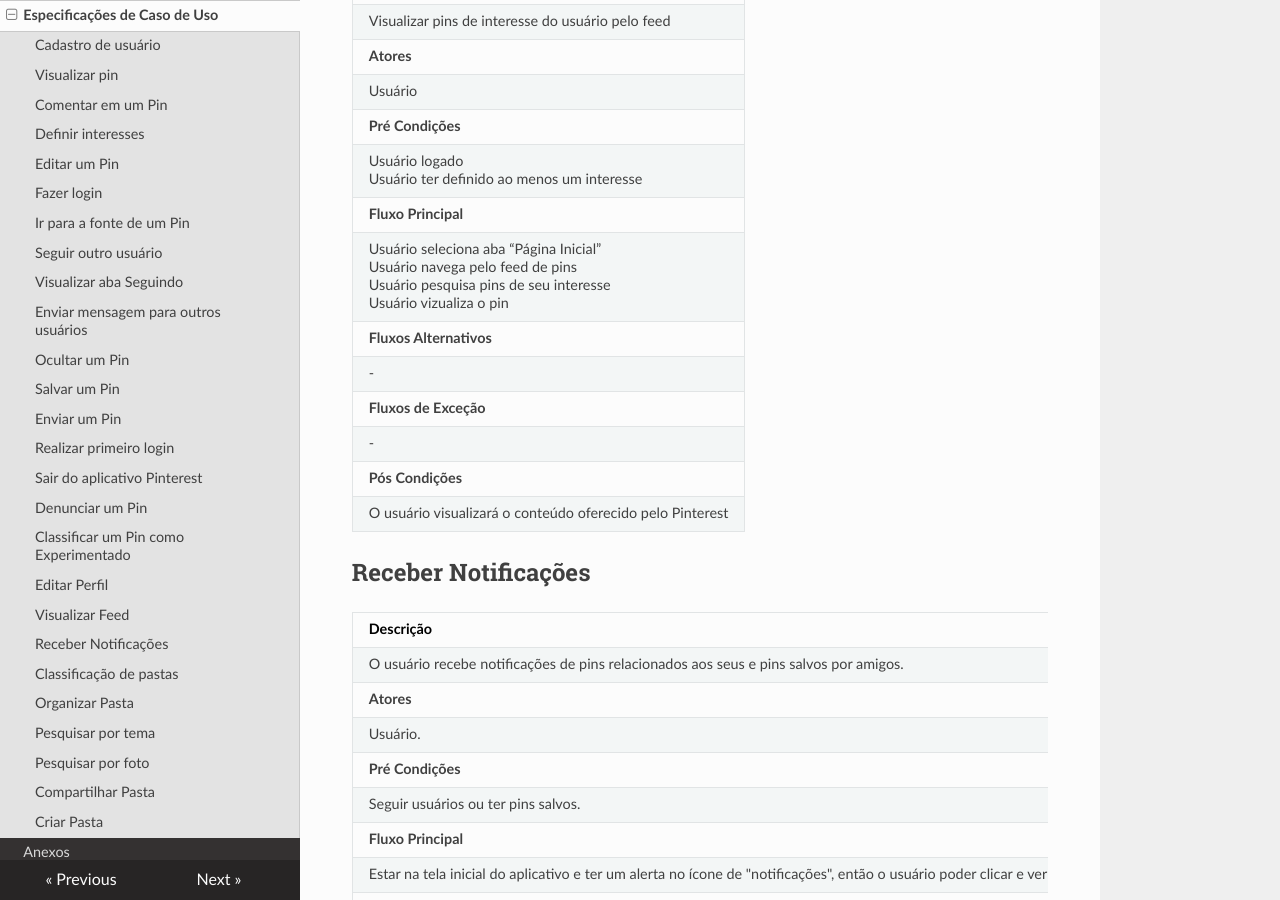
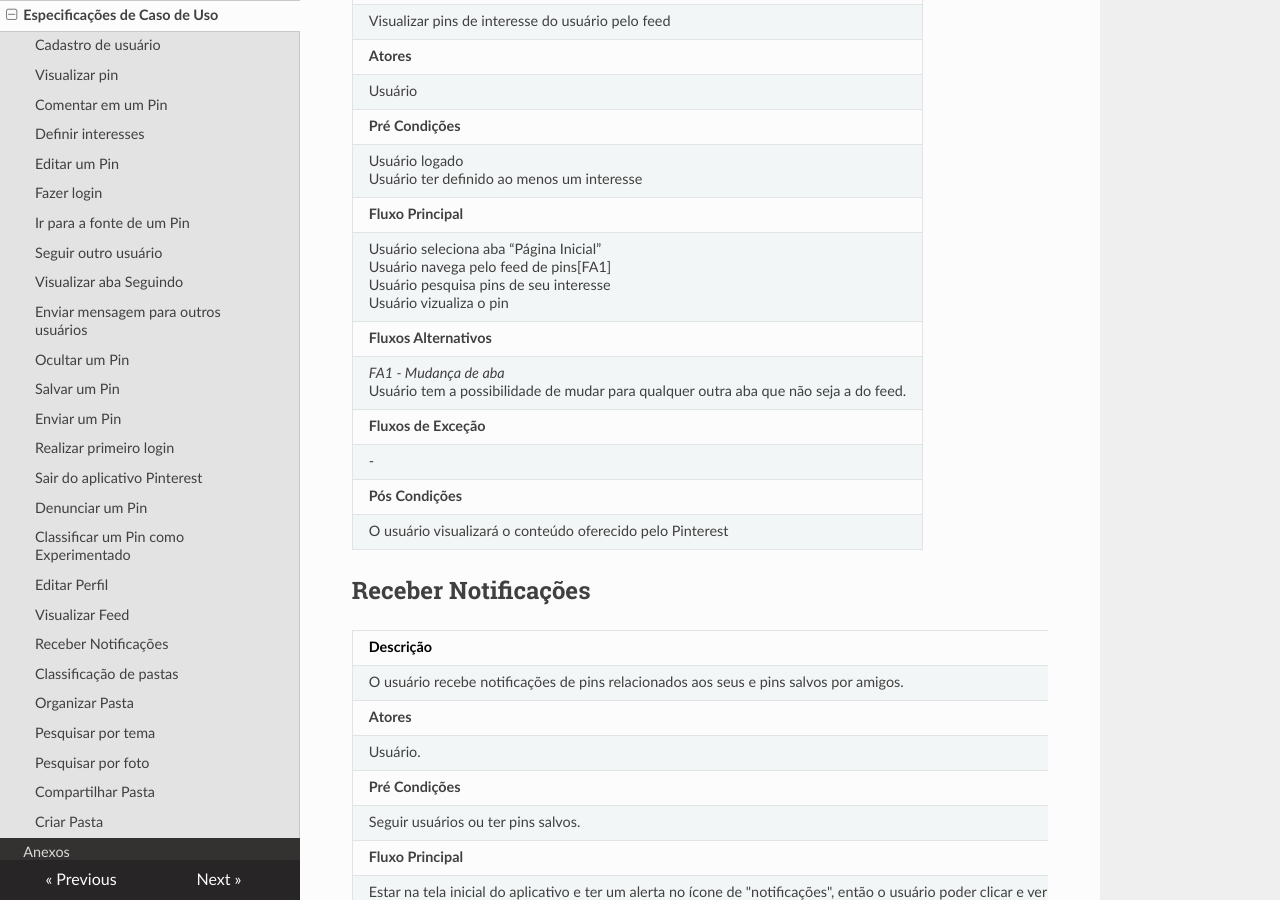
Before and after one commit to joberthrogers18/2018.2-Requisitos-Pinterest, an MkDocs documentation site: the page built from docs/especificacoes_caso_uso.md, in a window 1280 px wide and 900 px high, scrolled down 14163 px. Built offline with MkDocs 1.6.1, drawn with Linux system fonts in a browser that asks for light colours; nearby versions of some CDN libraries; old or Windows-style settings are respelled for this version of MkDocs.

Commit message:
Adding alternative flow
in visualize feed use case

```diff
--- a/docs/especificacoes_caso_uso.md
+++ b/docs/especificacoes_caso_uso.md
@@ -335,9 +335,9 @@
 | **Pré Condições** |
 |  Usuário logado<br>Usuário ter definido ao menos um interesse |
 | **Fluxo Principal** |
-|  Usuário seleciona aba “Página Inicial”<br>Usuário navega pelo feed de pins<br>Usuário pesquisa pins de seu interesse<br>Usuário vizualiza o pin|
+|  Usuário seleciona aba “Página Inicial”<br>Usuário navega pelo feed de pins[FA1]<br>Usuário pesquisa pins de seu interesse<br>Usuário vizualiza o pin|
 | **Fluxos Alternativos** |
-| -  |
+| *FA1 - Mudança de aba* <br> Usuário tem a possibilidade de mudar para qualquer outra aba que não seja a do feed.|
 | **Fluxos de Exceção**|
 | -  |
 | **Pós Condições**|
```
